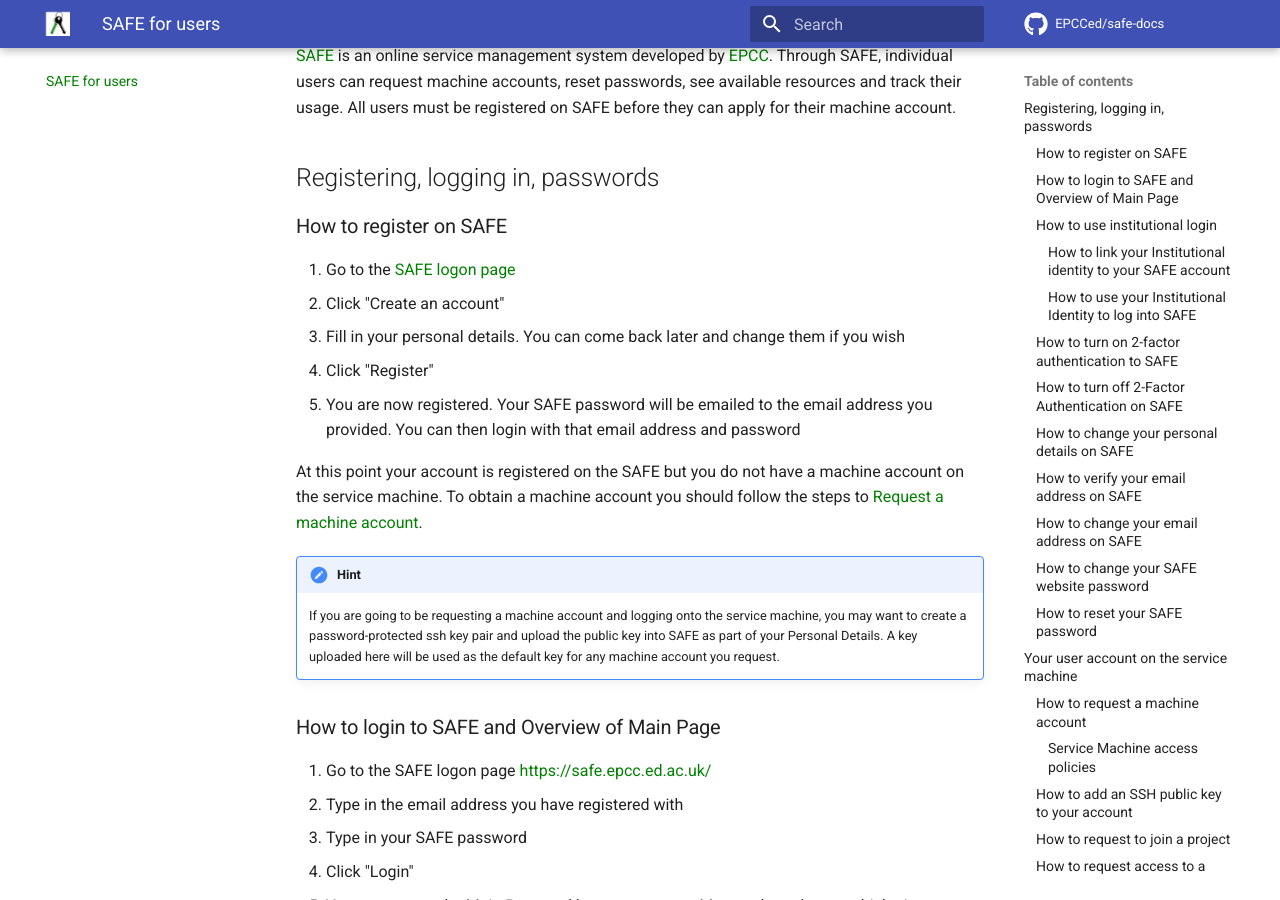
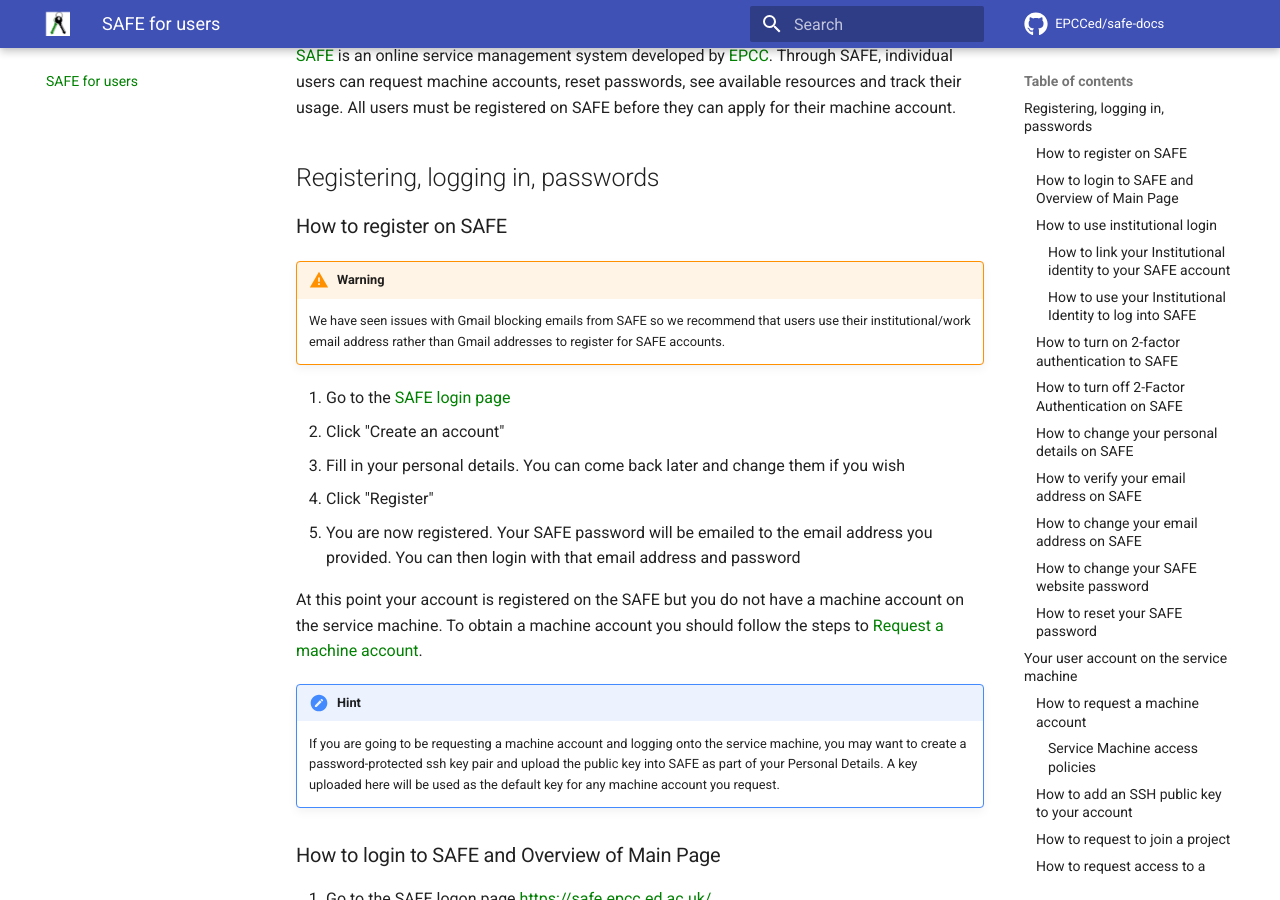
Before and after one commit to EPCCed/safe-docs, an MkDocs documentation site: the page built from docs/safe-for-users.md, in a window 1280 px wide and 900 px high, scrolled down 301 px. Built offline with MkDocs 1.6.1 and Material for MkDocs 9.7.7, drawn with Linux system fonts in a browser that asks for light colours; comment, search, counter and statistics services are not loaded.

Commit message:
Adds note on Gmail issues

```diff
--- a/docs/safe-for-users.md
+++ b/docs/safe-for-users.md
@@ -17,7 +17,12 @@ All users must be registered on SAFE before they can apply for their machine acc
 
 ### <a id="register"></a>How to register on SAFE
 
-1. Go to the <a href="https://safe.epcc.ed.ac.uk/">SAFE logon page </a>
+!!! Warning
+    We have seen issues with Gmail blocking emails from SAFE so we recommend that users
+    use their institutional/work email address rather than Gmail addresses to register
+    for SAFE accounts.
+
+1. Go to the <a href="https://safe.epcc.ed.ac.uk/">SAFE login page </a>
 2. Click "Create an account"
 3. Fill in your personal details.  You can come back later and change them if you wish
 4. Click "Register"
```
